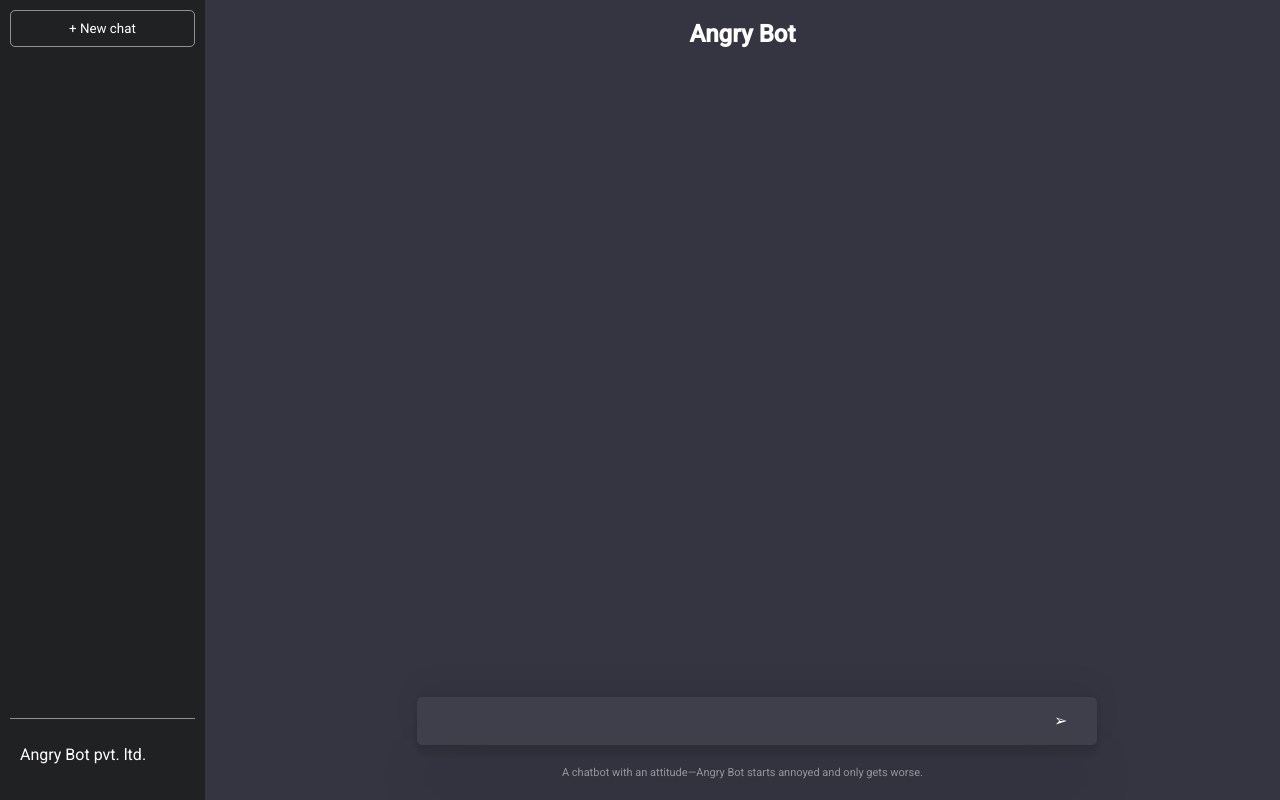
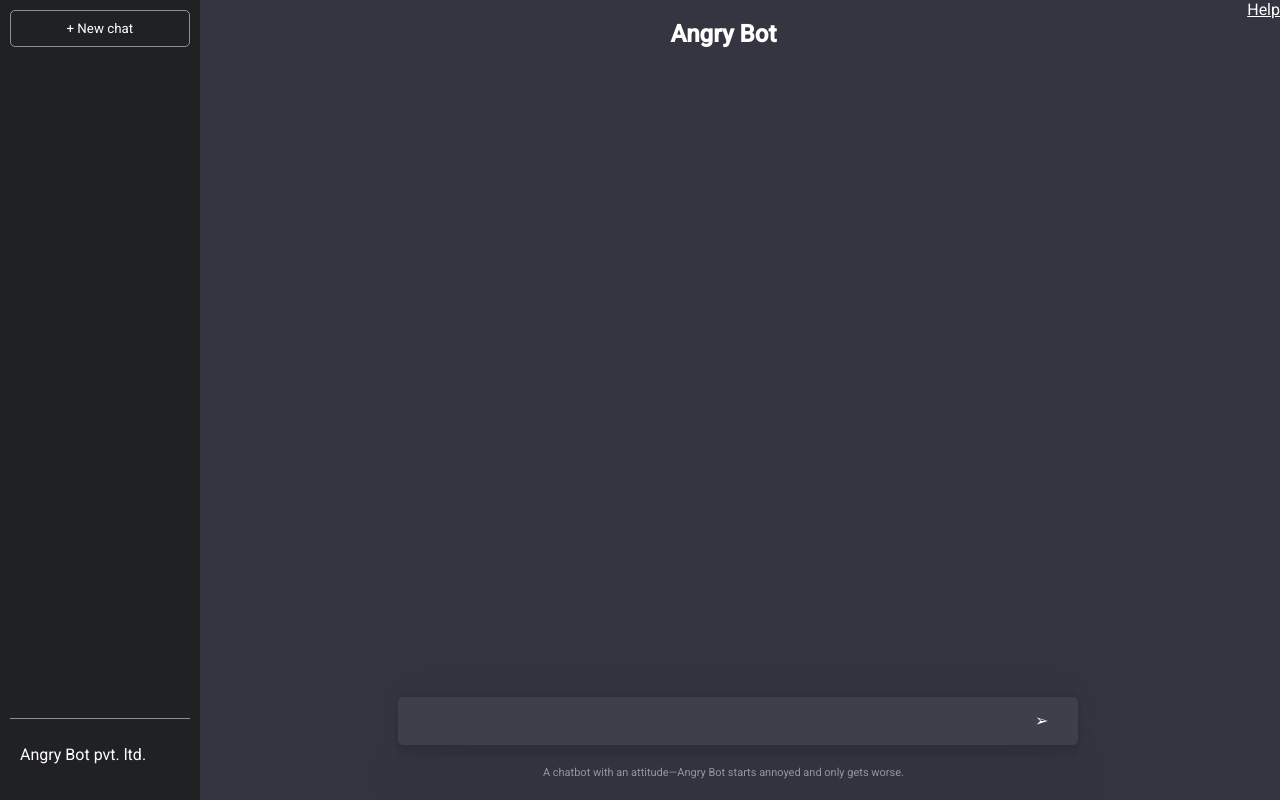
Before and after one commit to pgilhespy/angry-chat, a React (Create React App) app in the folder madchat/: page / in a window 1280 px wide. Built offline with nearby package versions, Linux system fonts and the light colour scheme.

Commit message:
Fixed the routing of the frontend

```diff
--- a/madchat/src/App.js
+++ b/madchat/src/App.js
@@ -1,5 +1,4 @@
-import { Route, Routes, Link } from 'react-router-dom';
-// import Help from './Help.js'
+import { Link } from 'react-router-dom';
 
 const App = () => {
   return (
@@ -26,12 +25,7 @@ const App = () => {
           </p>
         </div>
       </section>
-      {/* <Link to="/help">Help</Link>
-
-      <Routes>
-        <Route path="/" element={<div>Welcome to the Home Page!</div>} />
-        <Route path="/help" element={<Help />} />
-      </Routes> */}
+      <Link to="/help">Help</Link>
     </div>
   );
 }
--- a/madchat/src/index.js
+++ b/madchat/src/index.js
@@ -2,17 +2,16 @@ import React from 'react';
 import ReactDOM from 'react-dom/client';
 import './index.css';
 import App from './App';
-import reportWebVitals from './reportWebVitals';
+import Help from './Help';
 import { BrowserRouter } from "react-router-dom";
+import { Route, Routes } from 'react-router-dom';
 
-const root = ReactDOM.createRoot(document.getElementById('root'))
+const root = ReactDOM.createRoot(document.getElementById('root'));
 root.render(
   <BrowserRouter>
-    <App />
+    <Routes>
+      <Route path="/" element={<App />} />
+      <Route path="/help" element={<Help />} />
+    </Routes>
   </BrowserRouter>
 );
-
-// If you want to start measuring performance in your app, pass a function
-// to log results (for example: reportWebVitals(console.log))
-// or send to an analytics endpoint. Learn more: https://bit.ly/CRA-vitals
-reportWebVitals();
```
